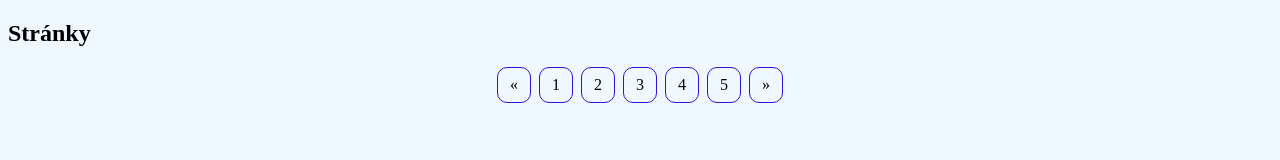
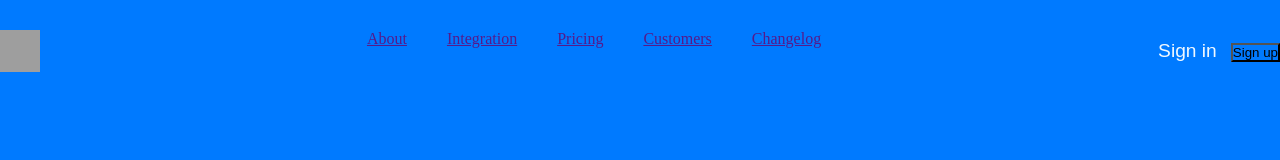
Before and after one commit to tonyWTF007/HTML-CSS, a plain HTML site: page css1.html in a window 1280 px wide. Drawn offline with Linux system fonts and the light colour scheme; grey boxes are pictures that could not be loaded.

Commit message:
strankamore

```diff
--- a/css1.css
+++ b/css1.css
@@ -1,33 +1,72 @@
 
-
-.pagination {
-  display: flex;
-  justify-content: center;
-  list-style: none;
-  padding: 0px;
-}
-
-.pagination li a {
-  display: block;
-  padding: 8px 12px;
-  text-decoration: none;
-  border: 1px solid rgb(48, 18, 219);
-  color: rgb(0, 0, 0);
-  margin: 0 4px;
-  border-radius: 10px;
+*{
+    padding: 0;
+    margin: 0;
 }
 
 body{
-    background-color: aliceblue;
+    background-color: #007aff;
 
 }
 
-style{
-    .článek{
-        column-count: 3;
-    }
+
+header{
+    display: flex;
+    flex-direction: column;
+
+}
+head, footer, section{
+    width:55%;
+    margin-inline: auto;
+}
+nav{
+    display: flex;
+    justify-content: space-between;
+    padding-top: 30px;
+
 }
 
-div {
+nav ul, nav li {
+    display: inline;
+    text-decoration: none;
+    list-style-type: none;
 
 }
+
+nav ul{
+    display: flex;
+    gap: 40px;
+
+}
+
+nav a:hover{
+    color: rgb(228, 209, 187);
+    text-decoration: none;
+    font-weight: 500;
+
+}
+
+
+nav a:hover {
+    color: white;
+
+}
+
+nav img{
+    width: 40px;
+
+}
+
+
+nav button:first-child{
+    background: none;
+    outline: none;
+    border: none;
+    color: aliceblue;
+    font-size: 1.2rem;
+    margin: 10px;
+}
+
+nav button:last-child{
+    background: none;
+}
--- a/css1.html
+++ b/css1.html
@@ -1,22 +1,34 @@
 <!DOCTYPE html>
-<html>
-<head>
-    <link rel="stylesheet" href="css1.css">
+<html lang="en">
+<head><link rel="stylesheet" href="css1.css"
 
 </head>
 <body>
+  <header>
+    <nav>
+      <img src="https://png.pngtree.com/png-clipart/20191120/original/pngtree-pin-icon-and-symbol-isolated-png-image_5045497.jpg"alt="">
+      <ul>
+        <li><a href ="">About</a></li>
+        <li><a href ="">Integration</a></li>
+        <li><a href ="">Pricing</a></li>
+        <li><a href ="">Customers</a></li>
+        <li><a href ="">Changelog</a></li>
+      </ul>
+      <div>
+        <button>Sign in</button>
+        <button>Sign up</button>
+      </div>
 
-<h2>Stránky</h2>
-
-<ul class="pagination">
-  <li><a href="#">&laquo;</a></li>
-  <li><a href="#">1</a></li>
-  <li><a href="#">2</a></li>
-  <li><a href="#">3</a></li>
-  <li><a href="#">4</a></li>
-  <li><a href="#">5</a></li>
-  <li><a href="#">&raquo;</a></li>
-</ul>
-
+    </nav>
+  </header>
+  <section></section>
+  <section></section>
+  <section></section>
+  <section></section>
+  <section></section>
+  <section></section>
+  <section></section>
+  <section></section>
+  <footer></footer>
 </body>
 </html>
```
